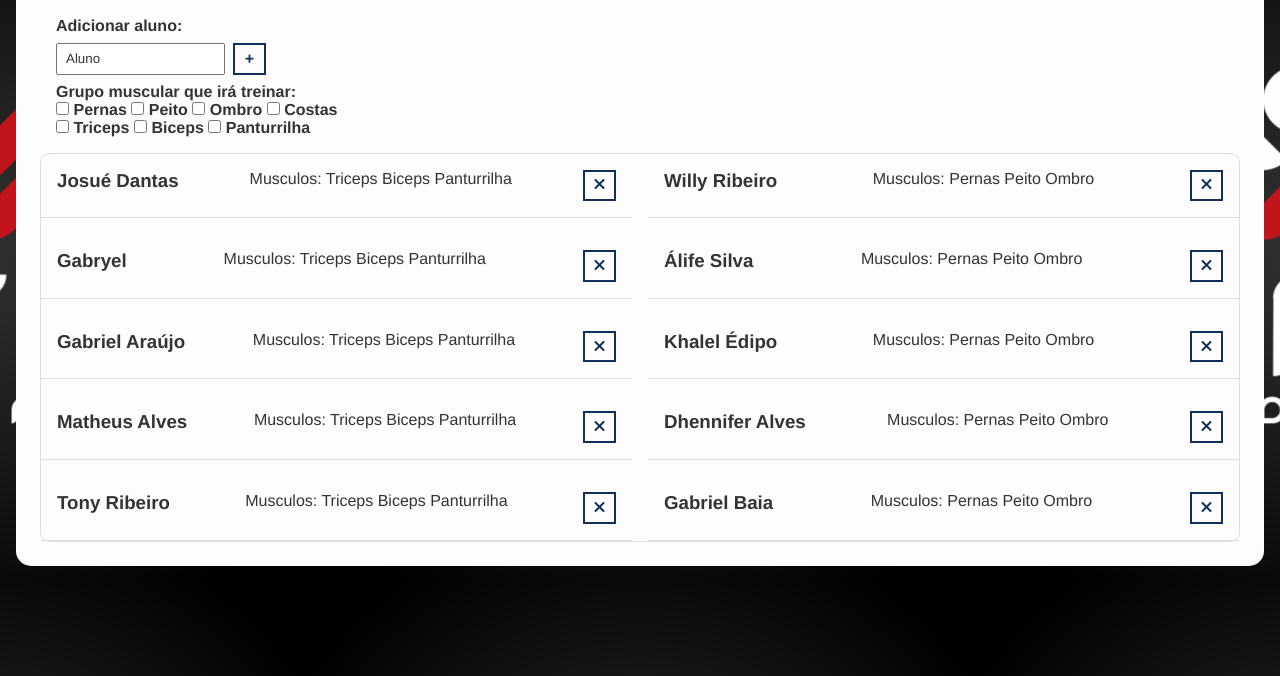
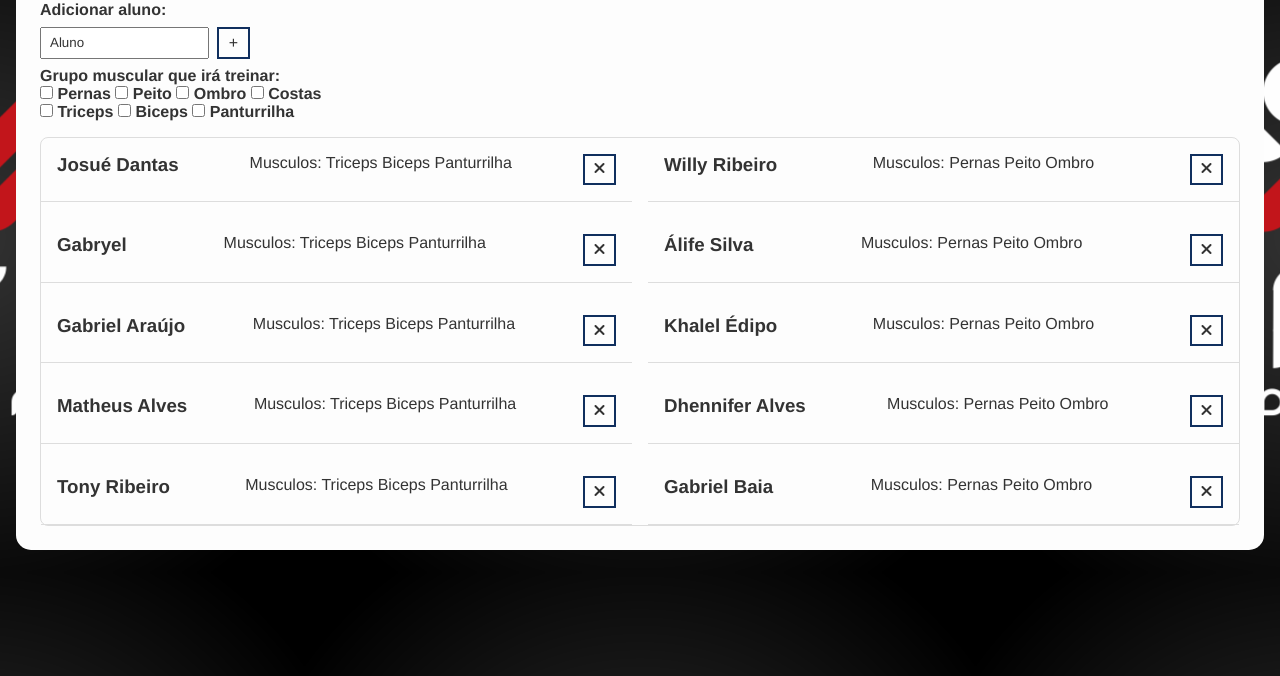
Before and after one commit to josuedantas7/web1-controle-de-pessoas, a plain HTML site: page index.html in a window 1280 px wide. Shown: the part 124-800 px from the top of the page. Drawn offline with nearby package versions, Linux system fonts and the light colour scheme; a script that the page names is missing.

Commit message:
update: atualizando tela-atendente
atualizando algumas tags no css e html

```diff
--- a/css/styles.css
+++ b/css/styles.css
@@ -5,9 +5,6 @@
   color: #333;
 }
 
-.check {
-  font-weight: bold;
-}
 
 body {
   background-image: url("../img/wfit.png");
@@ -33,18 +30,8 @@ button:hover > i {
   color: #fff;
 }
 
-button i {
-  color: #102f5e;
-  font-weight: bold;
-  pointer-events: none;
-}
-
 input {
   padding: 0.25rem 0.5rem;
-}
-
-.hide {
-  display: none;
 }
 
 .container {
@@ -57,11 +44,10 @@ input {
 
 .container header {
   text-align: center;
-  padding: 0 1rem 1rem;
 }
 
 #formulario {
-  padding: 1rem;
+  padding: 1rem 0 1rem 0;
 }
 
 #formulario p {
@@ -69,27 +55,25 @@ input {
   font-weight: bold;
 }
 
-.formulario-submit {
+.formulario {
   display: flex;
   margin-bottom: 0.5rem;
 }
 
-.formulario-submit input {
+.formulario input {
   margin-right: 0.5rem;
 }
 
-
-#cancel-edit-btn {
-  margin-top: 1rem;
-  color: #444;
+.check {
+  font-weight: bold;
 }
 
-#aluno-list {
+#lista-aluno {
   display: grid;
   grid-template-columns: repeat(2, 1fr);
   grid-gap: 1rem;
   border: 1px solid #ddd;
-  border-radius: 10px;
+  border-radius: 8px;
 }
 
 .aluno {
@@ -97,7 +81,7 @@ input {
   justify-content: space-between;
   padding: 1rem 1rem;
   border-bottom: 1px solid #ddd;
-  transition: 0.3s;
+  transition: 0.5s;
 }
 
 @media (max-width: 768px) {
--- a/index.html
+++ b/index.html
@@ -23,7 +23,7 @@
       </header>
       <form id="formulario">
         <p>Adicionar aluno: </p>
-        <div class="formulario-submit">
+        <div class="formulario">
           <input type="text" id="formulario-submit-input" value="Aluno" required />
           <button type="submit">
             <i class="fa-thin fa-plus"></i>
@@ -49,7 +49,7 @@
           </div>
         </div>
       </form>
-      <div id="aluno-list">
+      <div id="lista-aluno">
         <div class="aluno">
           <h3>Josué Dantas</h3>
           <p>Musculos: Triceps Biceps Panturrilha</p>
```
